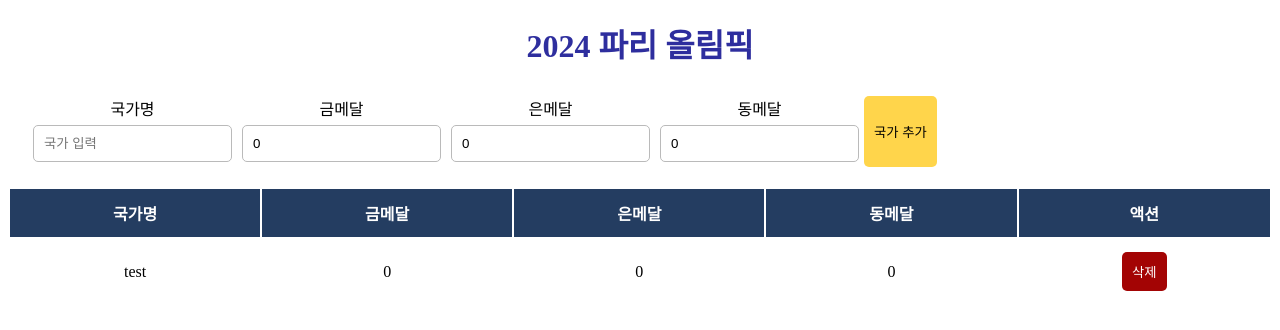
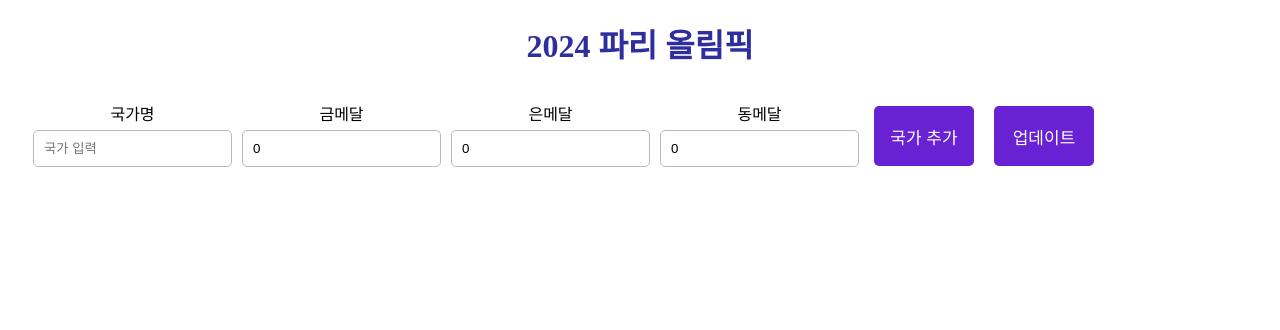
Before and after one commit to leeyeram84/New_React_Project, a React (Vite) app in the folder my_new_project/: page / in a window 1280 px wide. Shown: the top 330 px of the page. Built offline with nearby package versions, Linux system fonts and the light colour scheme.

Commit message:
feat : 업데이트 및 삭제 기능 추가

```diff
--- a/my_new_project/src/App.jsx
+++ b/my_new_project/src/App.jsx
@@ -1,25 +1,36 @@
 import React, { useState } from "react";
 function App() {
     const [country, setCountry] = useState("");
-    const [goldMedal, setGoldmedal] = useState("0");
-    const [silverMedal, setSilvermedal] = useState("0");
-    const [bronzeMedal, setBronzemedal] = useState("0");
+    const [goldMedal, setGoldmedal] = useState(0);
+    const [silverMedal, setSilvermedal] = useState(0);
+    const [bronzeMedal, setBronzemedal] = useState(0);
 
-    const [addCountry, setAddCountry] = useState([
-        {
-            id: "test",
-            country: "test",
-            gold: 0,
-            silver: 0,
-            bronze: 0,
-        },
-    ]);
+    const [addCountry, setAddCountry] = useState([]);
+
+    // 중복 국가 검사 함수
+    const checkExistingCountry = () => {
+        return addCountry.find((countryData) => {
+            if (
+                countryData.name.toLocaleLowerCase() ===
+                country.toLocaleLowerCase()
+            ) {
+                return true;
+            } else {
+                return false;
+            }
+        });
+    };
 
     const addCountryHandler = (e) => {
         e.preventDefault();
+
+        if (checkExistingCountry()) {
+            alert("이미 등록된 국가입니다.");
+        } else {
+            // 데이터 객체로 추가
             const newCountry = {
                 id: new Date().getTime(),
-            country: country,
+                name: country,
                 gold: goldMedal,
                 silver: silverMedal,
                 bronze: bronzeMedal,
@@ -32,11 +43,52 @@ function App() {
             setBronzemedal(0);
 
             setAddCountry([...addCountry, newCountry]);
+        }
     };
 
     // 삭제
-    const deleteCountry = (id) => {};
+    const deleteCountry = (countryName) => {
+        const deletCountries = addCountry.filter((element) => {
+            return countryName !== element.name;
+        });
 
+        setAddCountry(deletCountries);
+    };
+
+    //업데이트
+    const updateCountry = (e) => {
+        e.preventDefault();
+
+        // 새로 입력받은 데이터 저장 및 출력
+        if (checkExistingCountry()) {
+            setAddCountry(
+                addCountry.map((countryData) => {
+                    if (
+                        countryData.name.toLocaleLowerCase() ===
+                        country.toLocaleLowerCase()
+                    ) {
+                        return {
+                            id: new Date().getTime(),
+                            name: countryData.name,
+                            gold: goldMedal,
+                            silver: silverMedal,
+                            bronze: bronzeMedal,
+                        };
+                    } else {
+                        return countryData;
+                    }
+                })
+            );
+        } else {
+            alert("등록되지 않은 국가입니다.");
+        }
+
+        // 인풋필드 초기화
+        setCountry("");
+        setGoldmedal(0);
+        setSilvermedal(0);
+        setBronzemedal(0);
+    };
     return (
         <>
             <form action="" onSubmit={addCountryHandler}>
@@ -92,6 +144,9 @@ function App() {
                     </div>
 
                     <button type="submit">국가 추가</button>
+                    <button type="button" onClick={updateCountry}>
+                        업데이트
+                    </button>
                 </div>
             </form>
             <div>
@@ -109,17 +164,15 @@ function App() {
                                     </tr>
                                 </thead>
                                 <tbody>
-                                    <input
-                                        type="hidden"
-                                        value={country.id}
-                                    ></input>
-                                    <td>{country.country}</td>
+                                    <td>{country.name}</td>
                                     <td>{country.gold}</td>
                                     <td>{country.silver}</td>
                                     <td>{country.bronze}</td>
                                     <td>
                                         <button
-                                            onClick={deleteCountry(country.id)}
+                                            onClick={() => {
+                                                deleteCountry(country.name);
+                                            }}
                                         >
                                             삭제
                                         </button>
--- a/my_new_project/src/index.css
+++ b/my_new_project/src/index.css
@@ -1,11 +1,12 @@
 .box {
+    max-width: 1200px;
     display: flex;
     flex-direction: row;
+    align-items: center;
     padding: 10px;
     margin: 10px;
     border-radius: 10px;
-    background-color: white;
-    box-shadow: 1 5px 5px black;
+    background-color: rgb(255, 255, 255);
 }
 
 h1 {
@@ -29,11 +30,21 @@ input {
 }
 
 button {
+    width: 100px;
+    height: 60px;
     padding: 10px;
     border-radius: 5px;
     border: none;
-    background-color: rgb(255, 213, 75);
+    background-color: #6921d4;
     cursor: pointer;
+    margin: 10px;
+    font-size: 17px;
+    color: rgb(255, 255, 255);
+}
+
+button:hover {
+    box-shadow: 1px 1px 5px rgb(130, 130, 130);
+    background-color: #8e45fd;
 }
 
 td button {
@@ -43,6 +54,10 @@ td button {
     border: none;
     background-color: rgb(163, 4, 4);
     cursor: pointer;
+}
+
+td button:hover {
+    background-color: rgb(198, 52, 52);
 }
 
 .countrymedalBox {
```
Also changed, not shown: 1 other file (tests, documents, lock files or other folders). Lines whose indentation alone changed are shown as unchanged.
